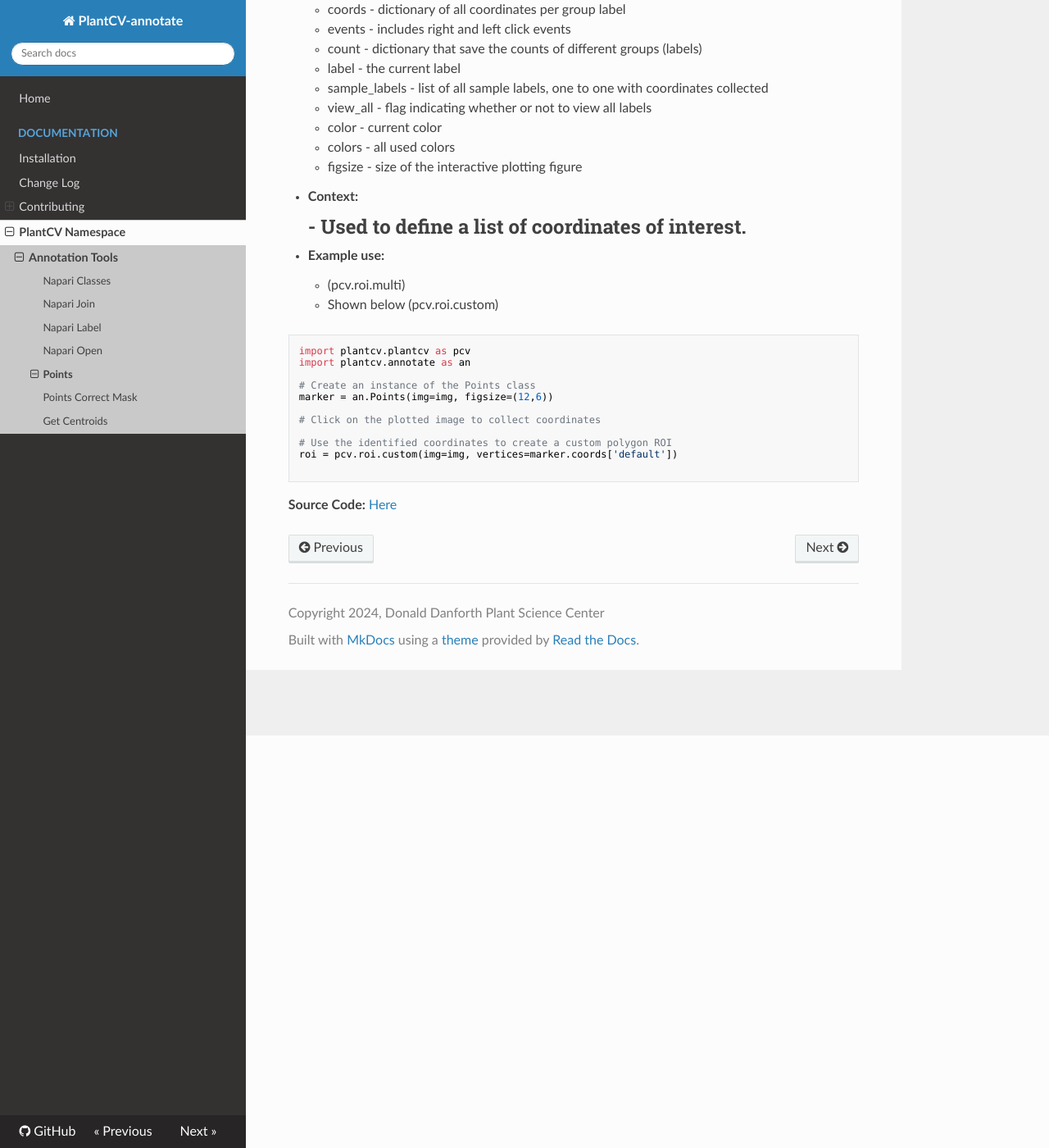
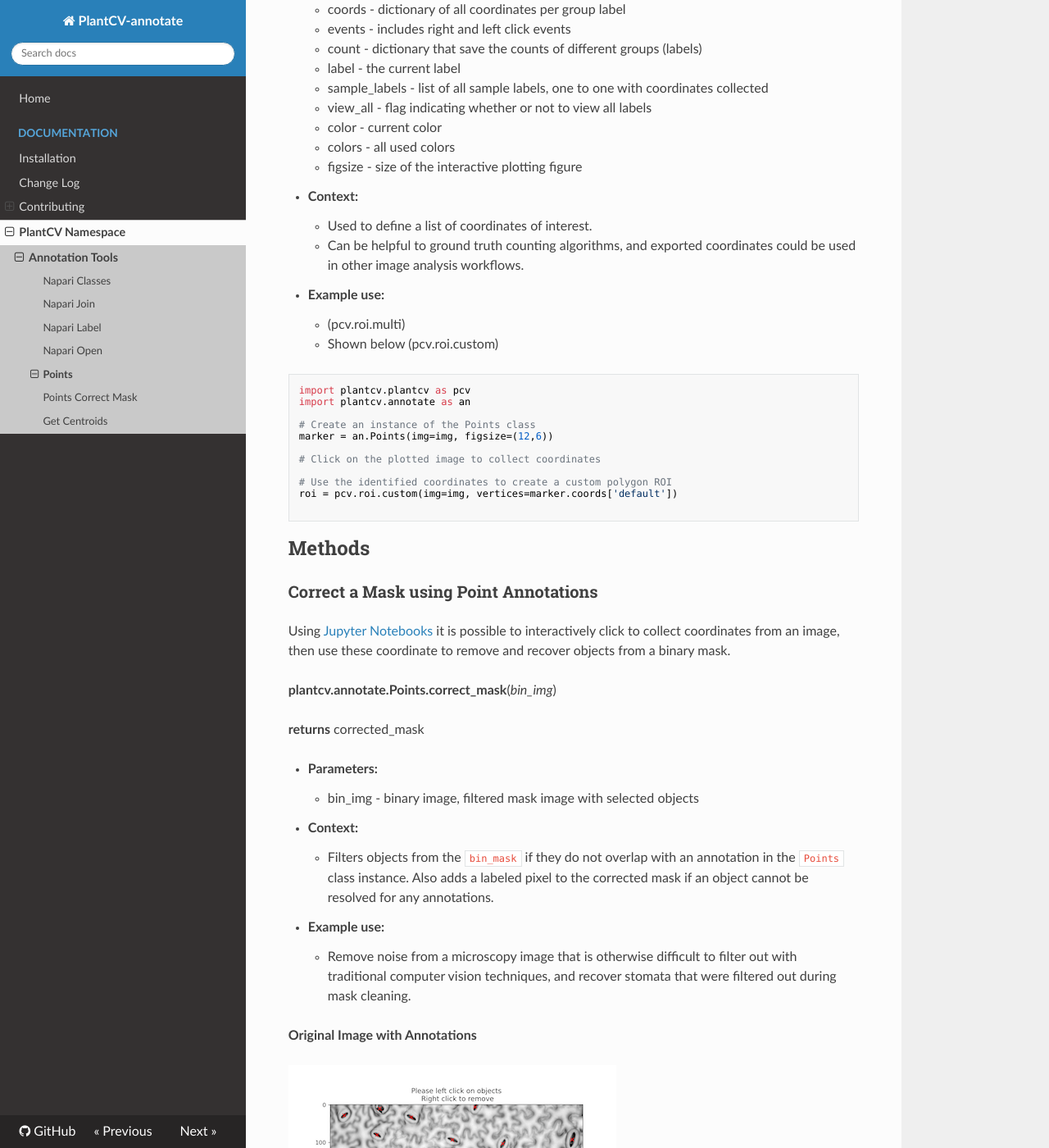
Before and after one commit to danforthcenter/plantcv-annotate, an MkDocs documentation site: the page built from docs/Points.md, in a window 1280 px wide and 1400 px high, scrolled down 503 px. Shown: the whole window at 82% size. Built offline with MkDocs 1.6.1, drawn with Linux system fonts in a browser that asks for light colours; nearby versions of some CDN libraries; some of the changed text lies outside the part shown.

Commit message:
move correct_mask documentation to Points
match style of Outputs class from the main pcv package, remove outdated stuff about the recover_bin_mask since that logic got removed

````diff
--- a/docs/Points.md
+++ b/docs/Points.md
@@ -25,7 +25,7 @@ closest collected point.
 
 - **Context:**
     - Used to define a list of coordinates of interest.
-    -
+    - Can be helpful to ground truth counting algorithms, and exported coordinates could be used in other image analysis workflows.
 - **Example use:**
     - (pcv.roi.multi)
     - Shown below (pcv.roi.custom)
@@ -45,5 +45,56 @@ roi = pcv.roi.custom(img=img, vertices=marker.coords['default'])
 
 ```
 
+## Methods
+### Correct a Mask using Point Annotations
+
+Using [Jupyter Notebooks](https://plantcv.readthedocs.io/en/stable/jupyter/) it is possible to interactively click to collect coordinates from an image, then use these coordinate to remove and recover objects from a binary mask.
+
+**plantcv.annotate.Points.correct_mask**(*bin_img*)
+
+**returns** corrected_mask
+
+- **Parameters:**
+    - bin_img - binary image, filtered mask image with selected objects
+
+- **Context:**
+    - Filters objects from the `bin_mask` if they do not overlap with an annotation in the `Points` class instance. Also adds a labeled pixel to the corrected mask if an object cannot be resolved for any annotations.
+
+- **Example use:**
+    - Remove noise from a microscopy image that is otherwise difficult to filter out with traditional computer vision
+    techniques, and recover stomata that were filtered out during mask cleaning.
+
+**Original Image with Annotations**
+
+![Screenshot](img/documentation_images/points_correct_mask/annotated_stomata.png)
+
+**bin_img**
+
+![Screenshot](img/documentation_images/points_correct_mask/bin_img.png)
+
+```python
+import plantcv.plantcv as pcv
+import plantcv.annotate as pcvan
+
+# Create an instance of the Points class
+img, path, name = pcv.readimage("stomata.tif")
+
+# Segmentation & mask clean up steps here
+
+# Create an instance of the Points class & click on stomata
+marker = pcvan.Points(img=img, figsize=(12,6))
+
+corrected_mask = marker.correct_mask(bin_img=mask_clean, bin_img_recover=bin_img_recover)
+
+debug_vis = pcv.visualize.overlay_two_imgs(img, corrected_mask, alpha=.4)
+```
+
+**Corrected Mask**
+
+![Screenshot](img/documentation_images/points_correct_mask/corrected_mask.png)
+
+**Overlaid Image**
+
+![Screenshot](img/documentation_images/points_correct_mask/overlay.png)
 
 **Source Code:** [Here](https://github.com/danforthcenter/plantcv-annotate/blob/main/plantcv/annoate/classes.py)
````
